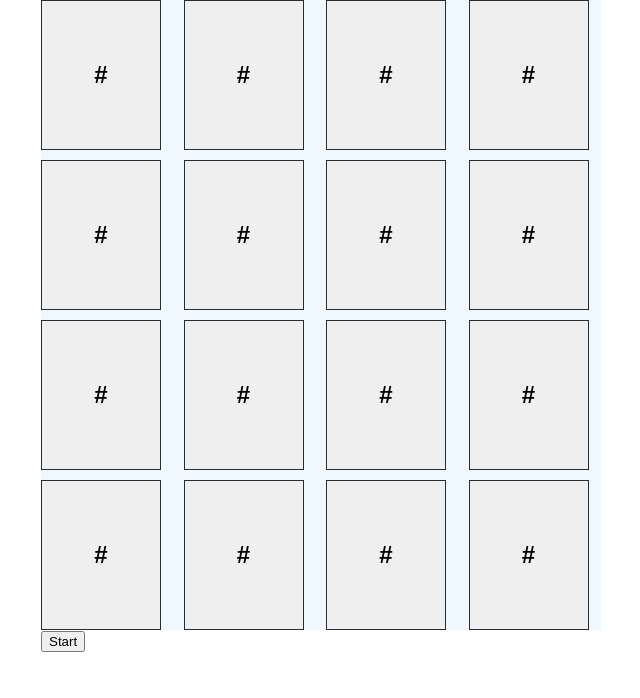
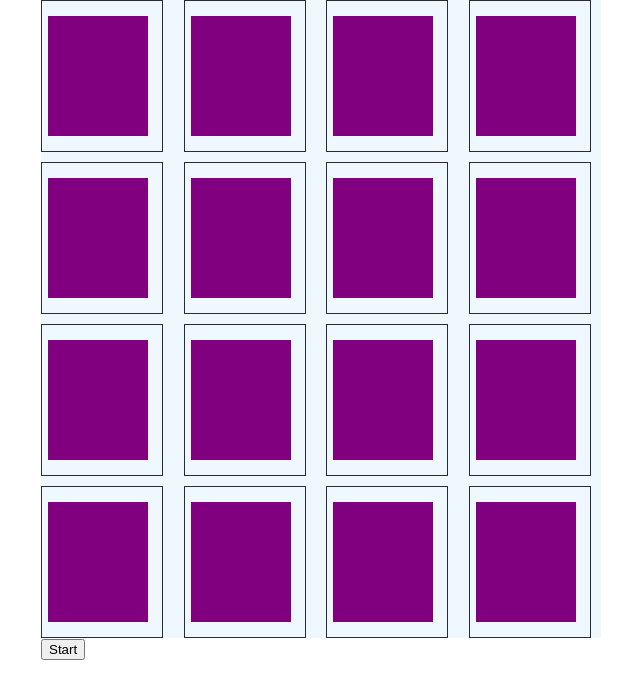
Before and after one commit to Sanjil-Technomatz/flip_the_card, a React (Create React App) app: page / in a window 1280 px wide. Shown: the top 698 px of the page, without its empty margins (319-959 px from the left). Built offline with nearby package versions, Linux system fonts and the light colour scheme.

Commit message:
add card image

```diff
--- a/src/App.css
+++ b/src/App.css
@@ -43,7 +43,7 @@
   align-items: center;
   justify-content: center;
   border: 1px solid #282c34;
-
+ transition: transform 1s;
 }
 .cardContainer{
 display: grid;
@@ -57,23 +57,24 @@ gap: 10px
 
 }
 
-.card .frente{
-  position:absolute;
-    transform:  rotateY(0deg);
+.back{
+  width: 100px;
+  height: 120px;
+  background-color: purple;
+  transform:  rotateY(0deg);
   backface-visibility:hidden;
-  transition: transform .4s linear;
+
 }
-.card .fundo{
-  position:absolute;
-  transform: rotateY(180deg);
-  backface-visibility:hidden;
-  transition: transform .4s linear;
-}
-.card:hover .frente{
+
+.isfliped {
   transform:  rotateY(-180deg);
   cursor:pointer;
 }
-.card:hover  .fundo{
-  transform:  rotateY(0deg);
-  cursor:pointer;
+
+.buttonClass{
+  width: 120px;
+  height: 150px;
+  border: none;
+  background-color: transparent;
+
 }
--- a/src/component/Card.jsx
+++ b/src/component/Card.jsx
@@ -1,6 +1,8 @@
 import React, { useState, useEffect } from "react";
 const Card = ({ id, name, visible, selectedCard, cardChange, gameStatus }) => {
   const [isVisible, setIsVisible] = useState(false);
+  const [rotatecard, setRotatecard] = useState(false);
+  const isFlipped = selectedCard && selectedCard.includes(id) || gameStatus.includes(name)
   useEffect(() => {
     setIsVisible(visible);
     setTimeout(() => {
@@ -9,22 +11,13 @@ const Card = ({ id, name, visible, selectedCard, cardChange, gameStatus }) => {
   }, [visible]);
 
   return (
-    <button
-      id={id}
-      className={`card`}
-      onClick={() => {
-        if (visible) cardChange(id);
-      }}
-      disabled={gameStatus.includes(name)}
-    >
-      <span className="nameStyle">
-        {(selectedCard && selectedCard.includes(id)) ||
-        gameStatus.includes(name) ||
-        isVisible
-          ? name
-          : "#"}
-      </span>
-    </button>
+    <div className={`card`}>
+
+      <button id={id} className={'buttonClass'} onClick={() => { if (visible) cardChange(id); }} disabled={gameStatus.includes(name)} >
+        {(isFlipped || isVisible) ? <span className="nameStyle">{name}</span> : <div className={`back`} ></div>}
+      </button>
+
+    </div >
   );
 };
 
```
